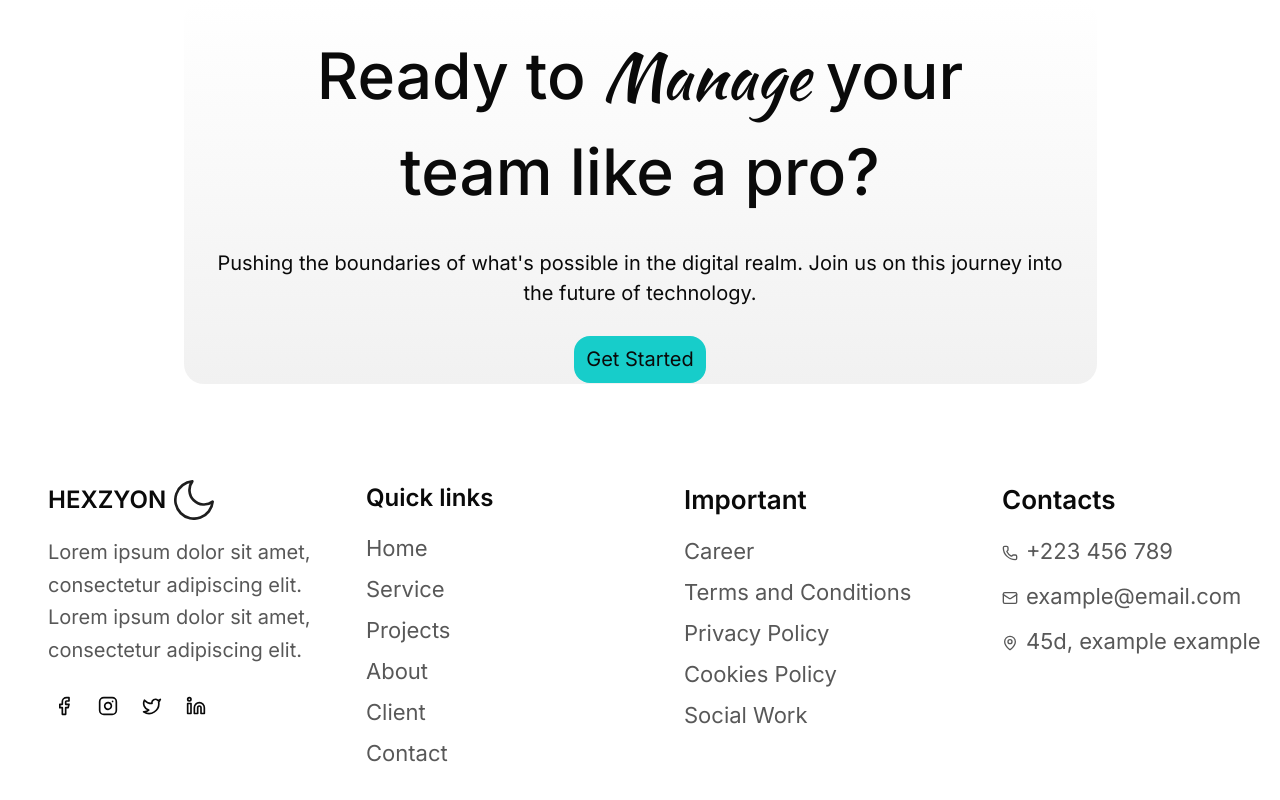
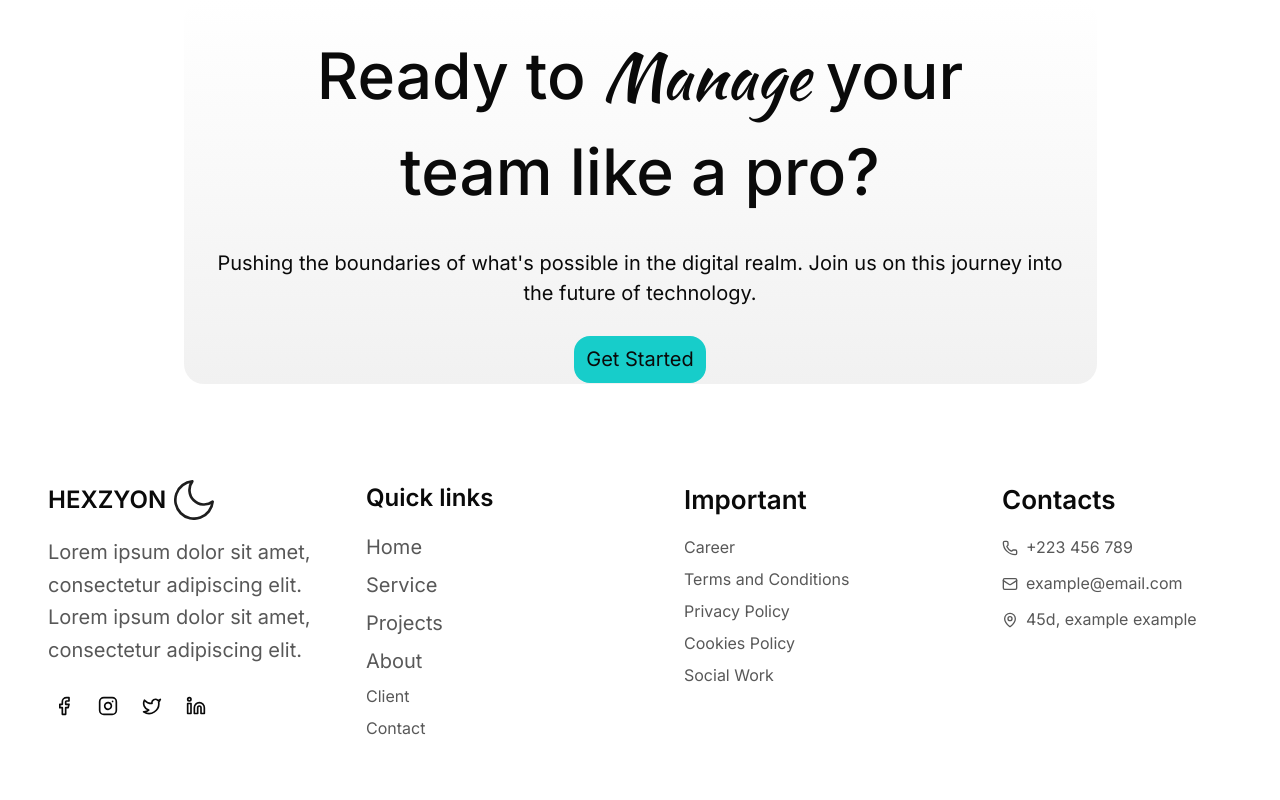
Before and after one commit to Roshen-Perera/ceylon-developers-portfolio, a Next.js app: page / in a window 1280 px wide. Shown: the part 7605-8405 px from the top of the page. Built offline with nearby package versions, Linux system fonts and the light colour scheme.

Commit message:
Refactor Quick Links and Important sections in Footer to use P component for consistency

```diff
--- a/components/footer.tsx
+++ b/components/footer.tsx
@@ -50,32 +50,32 @@ const Footer = () => {
           <H5 className="font-semibold mb-4">Quick links</H5>
           <ul className="space-y-2 text-(--footer-link)">
             <li>
-              <a href="#" className="text-[22px]">
-                Home
-              </a>
+              <P>
+                <a href="#">Home</a>
+              </P>
             </li>
             <li>
-              <a href="#" className="text-[22px]">
-                Service
-              </a>
+              <P>
+                <a href="#">Service</a>
+              </P>
             </li>
             <li>
-              <a href="#" className="text-[22px]">
-                Projects
-              </a>
+              <P>
+                <a href="#">Projects</a>
+              </P>
             </li>
             <li>
-              <a href="#" className="text-[22px]">
-                About
-              </a>
+              <P>
+                <a href="#">About</a>
+              </P>
             </li>
             <li>
-              <a href="#" className="text-[22px]">
+              <a href="#">
                 Client
               </a>
             </li>
             <li>
-              <a href="#" className="text-[22px]">
+              <a href="#">
                 Contact
               </a>
             </li>
@@ -87,27 +87,27 @@ const Footer = () => {
           <h4 className="font-semibold text-[26px] mb-4">Important</h4>
           <ul className="space-y-2 text-[var(--footer-link)]">
             <li>
-              <a href="#" className="text-[22px]">
+              <a href="#">
                 Career
               </a>
             </li>
             <li>
-              <a href="#" className="text-[22px]">
+              <a href="#">
                 Terms and Conditions
               </a>
             </li>
             <li>
-              <a href="#" className="text-[22px]">
+              <a href="#">
                 Privacy Policy
               </a>
             </li>
             <li>
-              <a href="#" className="text-[22px]">
+              <a href="#">
                 Cookies Policy
               </a>
             </li>
             <li>
-              <a href="#" className="text-[22px]">
+              <a href="#">
                 Social Work
               </a>
             </li>
@@ -120,15 +120,15 @@ const Footer = () => {
           <ul className="space-y-3 text-[var(--footer-link)]">
             <li className="flex items-center gap-2">
               <Phone size={16} className="mt-0.5 flex-shrink-0" />
-              <span className="text-[22px]">+223 456 789</span>
+              <span>+223 456 789</span>
             </li>
             <li className="flex items-center gap-2">
               <Mail size={16} className="mt-0.5 flex-shrink-0" />
-              <span className="text-[22px]">example@email.com</span>
+              <span>example@email.com</span>
             </li>
             <li className="flex items-center gap-2">
               <MapPin size={16} className="mt-0.5 flex-shrink-0" />
-              <span className="text-[22px]">45d, example example</span>
+              <span>45d, example example</span>
             </li>
           </ul>
         </div>
```
